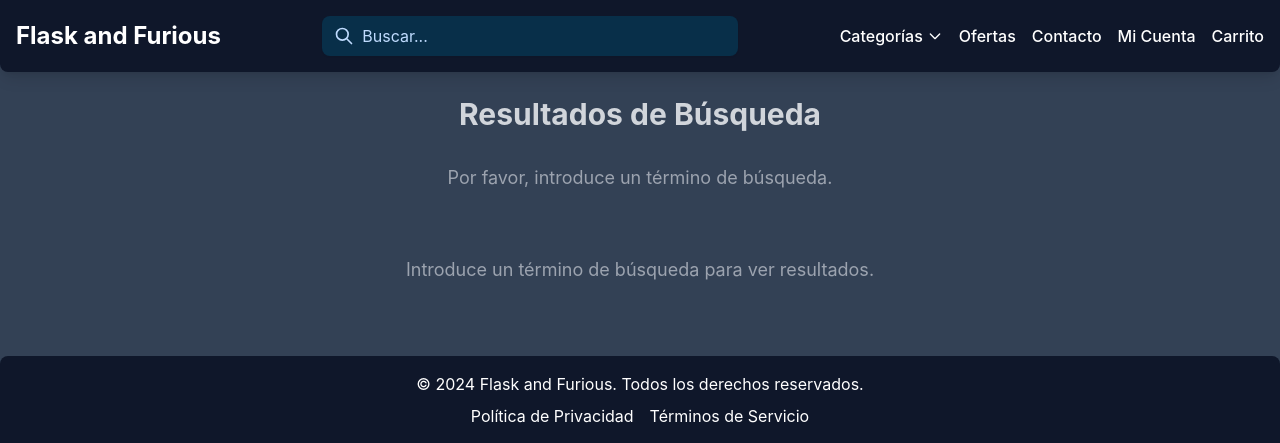
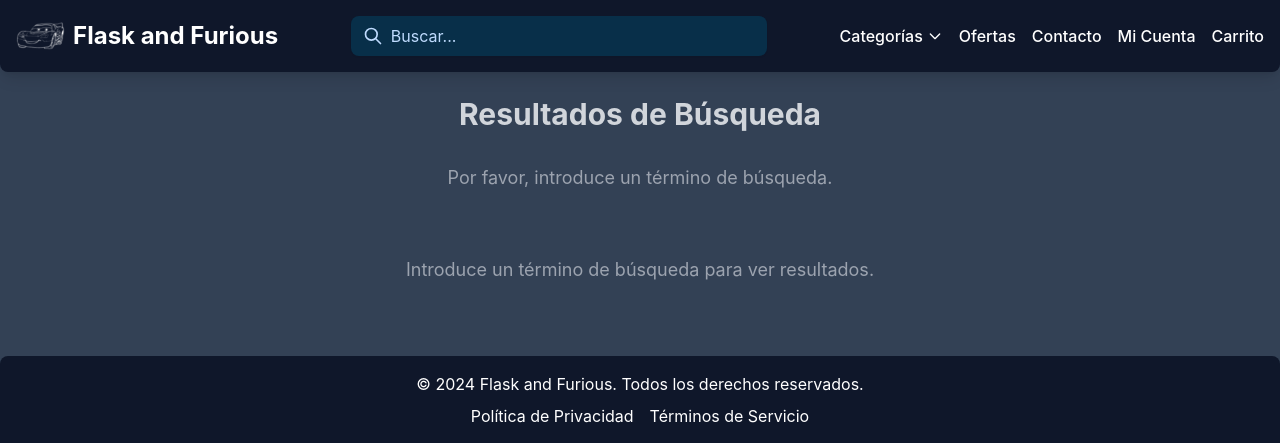
Before and after one commit to emorales24/ludoteca-flask, a Flask app: page /juegos in a window 1280 px wide. Shown: the top 443 px of the page. Run offline with Flask 3, Linux system fonts and the light colour scheme; style sheets or scripts are compiled from the project's sources; some libraries are stand-ins or nearby versions.

Commit message:
Agrego logo provisorio

```diff
--- a/app-frontend/templates/header.html
+++ b/app-frontend/templates/header.html
@@ -2,7 +2,9 @@
 <nav class="bg-slate-900 p-4 shadow-lg sticky top-0 z-50 rounded-b-lg">
     <div class="container mx-auto flex flex-col md:flex-row justify-between items-center space-y-4 md:space-y-0">
         <!-- Título de la Aplicación / Logo -->
-        <a href="/" class="text-white text-2xl font-bold hover:text-blue-200 transition duration-300 ease-in-out">Flask and Furious</a>
+        <a href="/" class="flex items-center text-white text-2xl font-bold hover:text-blue-200 transition duration-300 ease-in-out">
+            <img src="{{ url_for('static', filename='images/logo_1.png', _external=True) }}" class="h-8 mr-2">Flask and Furious
+        </a>
 
         <!-- Input de Buscador (Modificado para ser un formulario) -->
         <form action="/buscar" method="GET" class="relative w-full md:w-1/3">
```
Also changed, not shown: app-frontend/static/images/logo_1.png (added).
